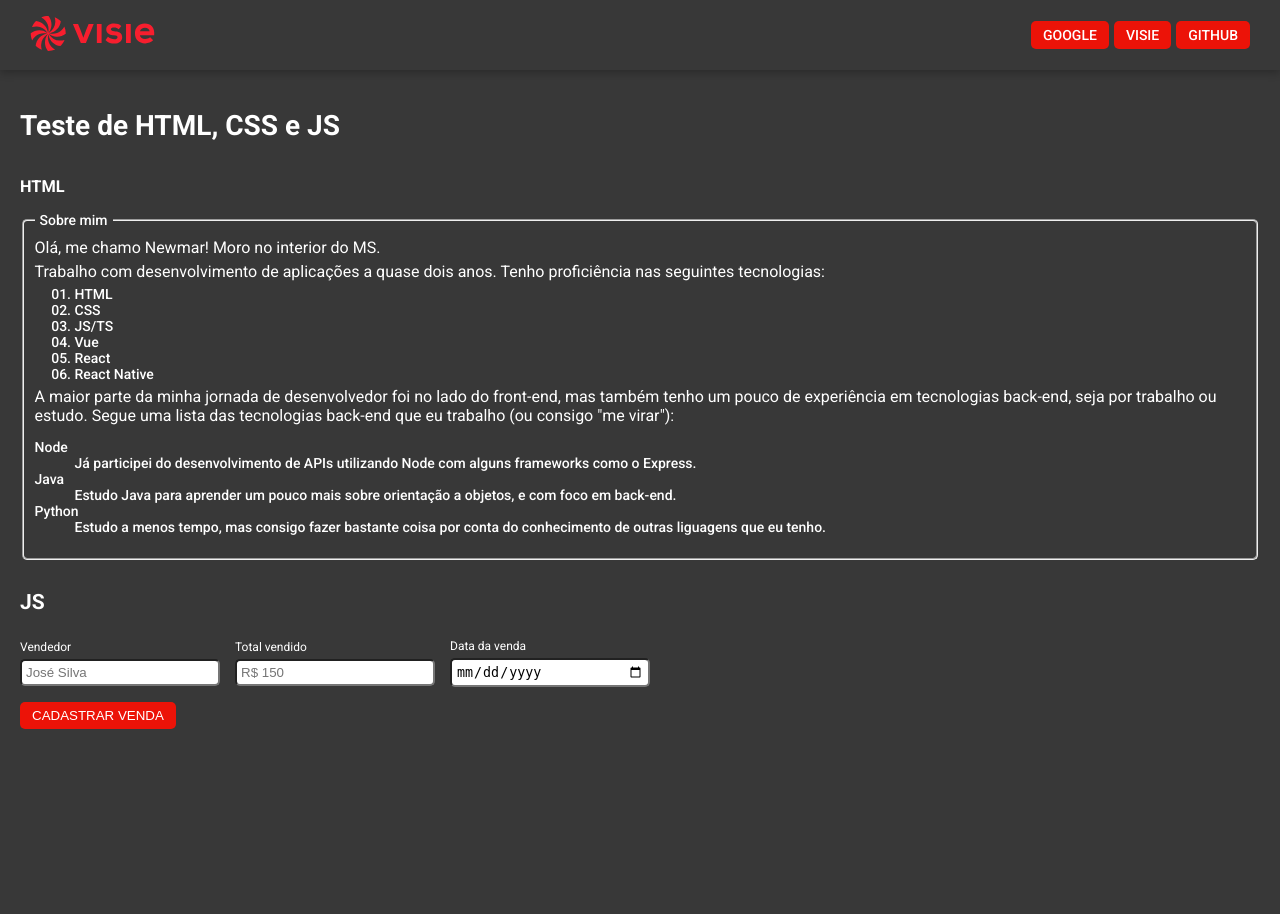
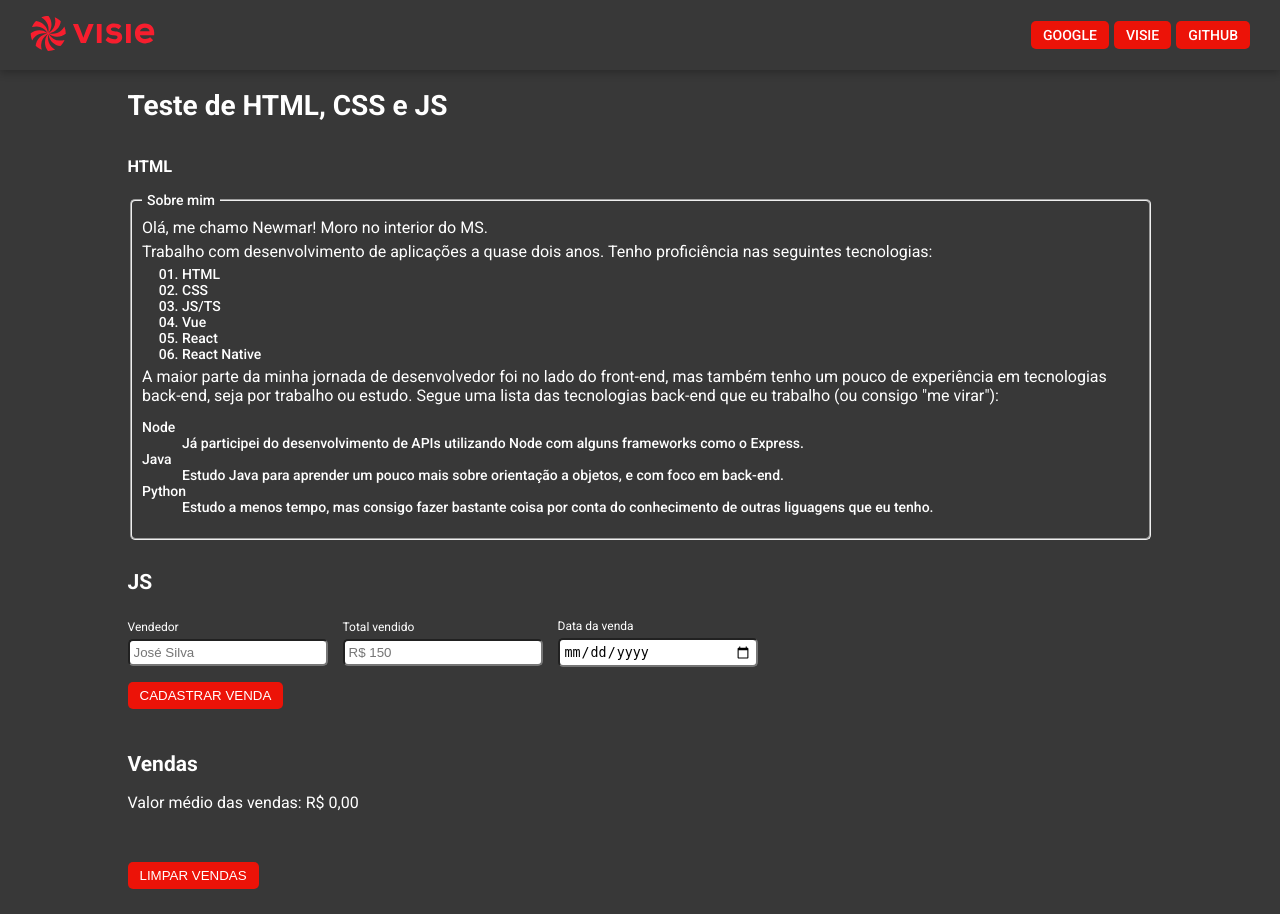
Before and after one commit to NewmarLucas/Visie-JR1, a PHP site: page / in a window 1280 px wide. Before the commit the page ends 729 px from the top, so only its background shows below. Run offline with PHP 8.4, Linux system fonts and the light colour scheme.

Commit message:
feat: adding sales functions

```diff
--- a/html-css-js/index.html
+++ b/html-css-js/index.html
@@ -89,7 +89,7 @@
 
       <section>
         <h2 style="margin-top: 30px">JS</h2>
-        <form>
+        <form onsubmit="handleAddSale()">
           <div class="form-container">
             <div class="input-container">
               <label>Vendedor</label>
@@ -105,6 +105,7 @@
               <input
                 type="text"
                 inputmode="numeric"
+                id="amount"
                 pattern="\d*"
                 placeholder="R$ 150"
                 required
@@ -119,16 +120,19 @@
         </form>
       </section>
 
-      <!-- <section class="cards-container">
-        <div class="card"></div>
-        <div class="card"></div>
-        <div class="card"></div>
-        <div class="card"></div>
-        <div class="card"></div>
-        <div class="card"></div>
-        <div class="card"></div>
-        <div class="card"></div>
-      </section> -->
+      <section style="margin-top: 25px">
+        <h2>Vendas</h2>
+        <p>
+          Valor médio das vendas:
+          <span id="sales-average">R$ 0,00</span>
+        </p>
+        <div id="cards-container" class="cards-container">
+          <p>Não há vendas</p>
+        </div>
+        <button style="margin-top: 25px" class="button" onclick="clearSales()">
+          Limpar vendas
+        </button>
+      </section>
     </main>
     <script src="./index.js"></script>
   </body>
--- /dev/null
+++ b/html-css-js/index.js
@@ -0,0 +1,79 @@
+const [
+  seller,
+  amount,
+  date,
+  cardsContainer,
+  salesAverage,
+] = ['seller', 'amount', 'date', 'cards-container', 'sales-average'].map(item => document.getElementById(item))
+
+window.addEventListener('load', () => {
+  renderSalesCards()
+})
+
+function renderSalesCards() {
+  const sales = getSales()
+  const average = sales.reduce((prev, cur) => prev + cur.amount, 0) / sales.length
+  const cards = sales.map(item =>
+    `<div class="card">
+    <h4>${item.seller}</h4>
+    <div class="card-values">
+      <span>${formatCurrency(item.amount)}</span>
+      <span>${item.date}</span>
+    </div>
+    <button class="delete-button" onclick="deleteSale(${item.id})">excluir</button>
+  </div>`
+  )
+  cardsContainer.innerHTML = cards.join('\n')
+  salesAverage.innerHTML = formatCurrency(Math.round(average))
+}
+
+function getSales() {
+  return JSON.parse(localStorage.getItem('sales')) ?? []
+}
+
+function formatDate(date) {
+  const [year, month, day] = date.split('-')
+  return `${day}/${month}/${year}`
+}
+
+function handleAddSale() {
+  const sale = {
+    seller: seller.value.trim(),
+    amount: Number(amount.value * 100),
+    date: formatDate(date.value),
+    id: Date.now(),
+  }
+  const oldValue = getSales()
+
+  localStorage.setItem('sales', JSON.stringify([...oldValue, sale]))
+  renderSalesCards()
+}
+
+function deleteSale(id) {
+  const sales = getSales()
+  const saleToDelete = sales.find(item => item.id === id)
+  if (saleToDelete) {
+    sales.splice(sales.indexOf(saleToDelete), 1)
+    localStorage.setItem('sales', JSON.stringify(sales))
+    renderSalesCards()
+  }
+}
+
+function clearSales() {
+  if (!getSales().length) {
+    alert('Não há vendas na lista!')
+    return
+  }
+
+  if (confirm('Deseja mesmo limpar todas as vendas?')) {
+    localStorage.removeItem('sales')
+    renderSalesCards()
+  }
+}
+
+function formatCurrency(value) {
+  return Number(value / 100 || 0).toLocaleString('pt-BR', {
+    style: 'currency',
+    currency: 'BRL',
+  })
+}
--- a/html-css-js/styles.css
+++ b/html-css-js/styles.css
@@ -10,11 +10,10 @@
 }
 
 body {
-  margin: 0;
-  min-height: 100vh;
-  width: 100vw;
   background-color: var(--background-color);
   font: 500 14px Roboto, sans-serif;
+  min-height: calc(100vh - 70px);
+  margin: 70px 0 25px;
 }
 
 a {
@@ -27,6 +26,9 @@ ul {
 }
 
 header {
+  position: fixed;
+  top: 0;
+  left: 0;
   height: 70px;
   width: 100%;
   display: flex;
@@ -76,8 +78,9 @@ header {
 
 .home-main {
   color: #fff;
-  width: 100%;
-  padding: 20px;
+  width: 95%;
+  max-width: 1025px;
+  margin: 0 auto;
   display: flex;
   flex-direction: column;
 }
@@ -115,7 +118,7 @@ header {
   margin-top: 25px;
   width: 100%;
   display: grid;
-  grid-template-columns: repeat(auto-fit, minmax(250px, 1fr));
+  grid-template-columns: repeat(auto-fit, 250px);
   grid-gap: 20px;
 }
 
@@ -123,4 +126,26 @@ header {
   border-radius: 5px;
   padding: 20px;
   border: 1px solid #fff;
+  position: relative;
 }
+
+.card h4 {
+  margin-top: 0;
+  text-transform: capitalize;
+}
+
+.card-values {
+  width: 100%;
+  display: flex;
+  justify-content: space-between;
+}
+
+.delete-button {
+  position: absolute;
+  top: 20px;
+  right: 20px;
+  padding: 3px 8px;
+  border-radius: 3px;
+  border: none;
+  font-weight: 400;
+}
```
